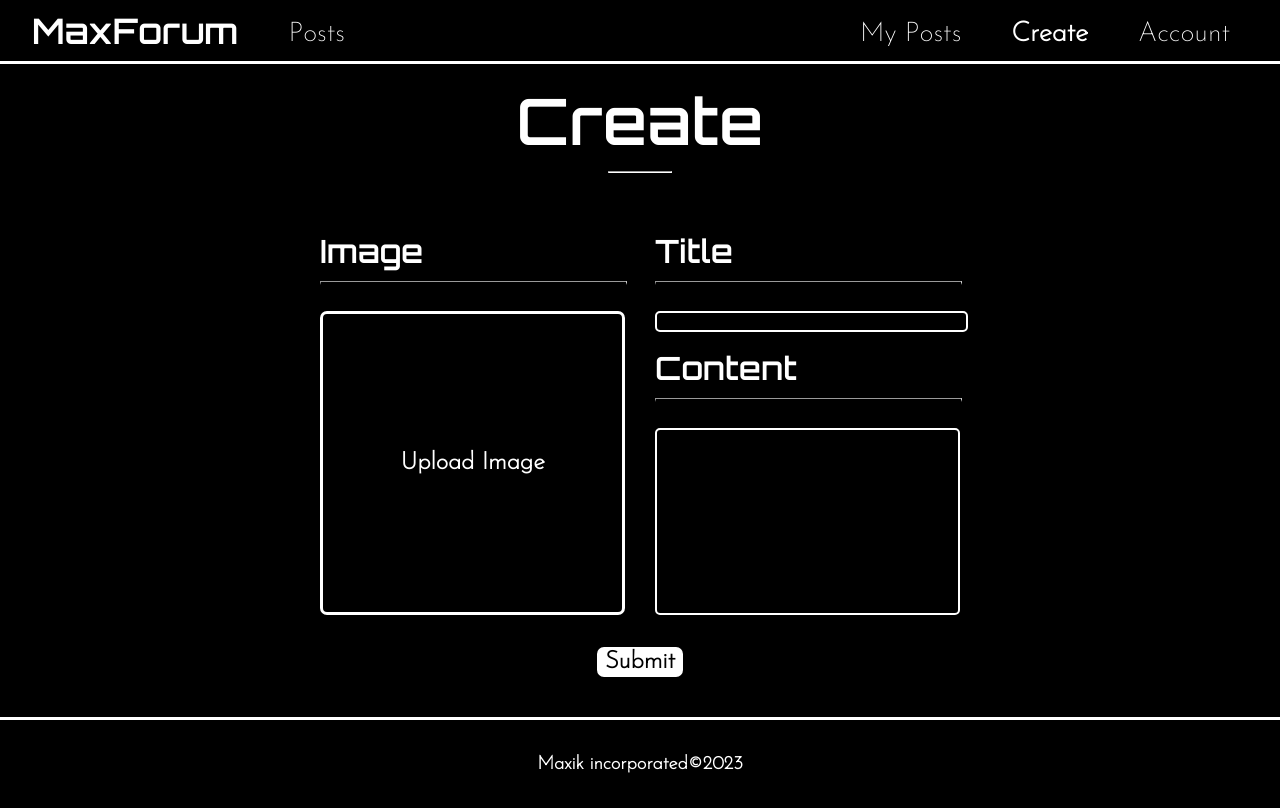
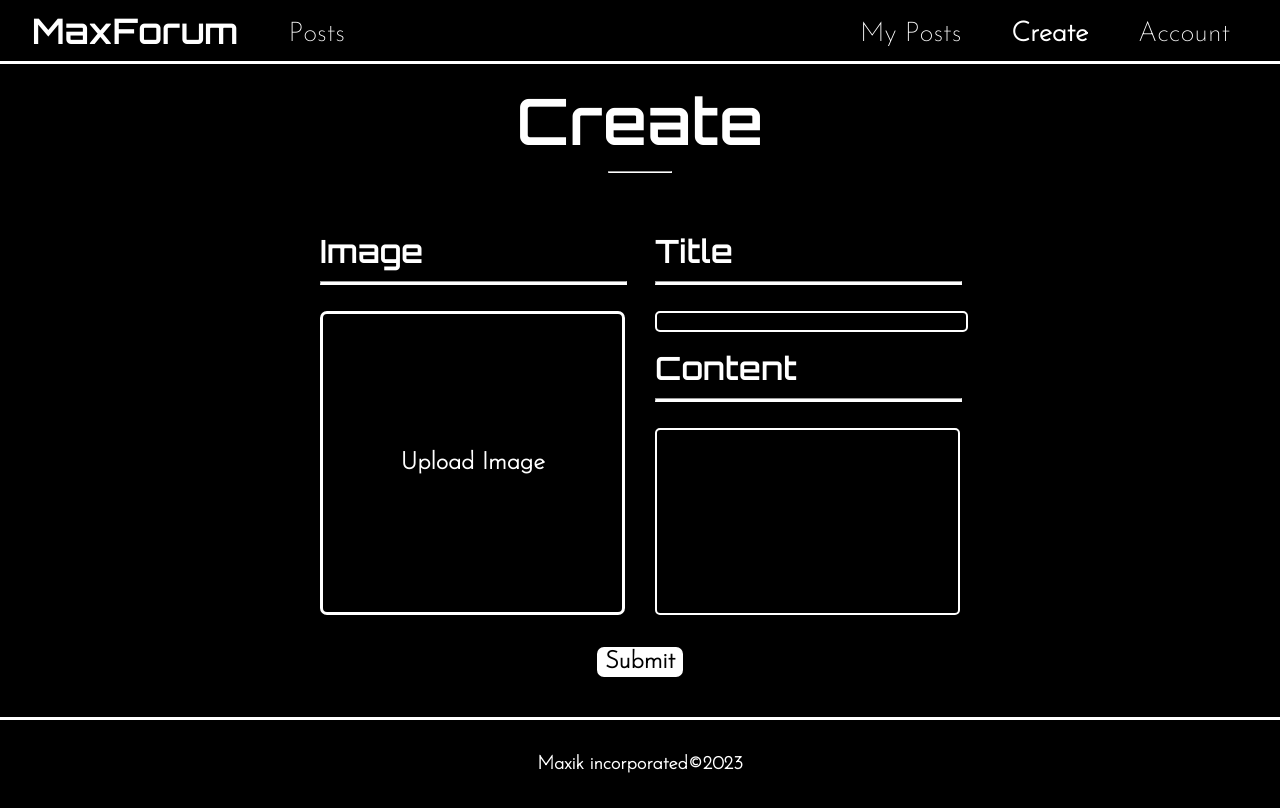
Before and after one commit to MaxPoplavskiy/MaxForum, a React (Create React App) app in the folder front/: page /create in a window 1280 px wide. Built offline with nearby package versions, Linux system fonts and the light colour scheme.

Commit message:
fixed css classes position

```diff
--- a/front/src/themes.css
+++ b/front/src/themes.css
@@ -7,6 +7,12 @@
     margin-bottom: 10px;
 }
 
+.thick-h2
+{
+    width: 100%;
+    border-bottom: 3px white solid;
+}
+
 .light
 {
     color: black;
@@ -14,11 +20,6 @@
     border-color: black;
 }
 
-.thick-h2
-{
-    width: 100%;
-    border-bottom: 3px black solid;
-}
 
 hr
 {
```
